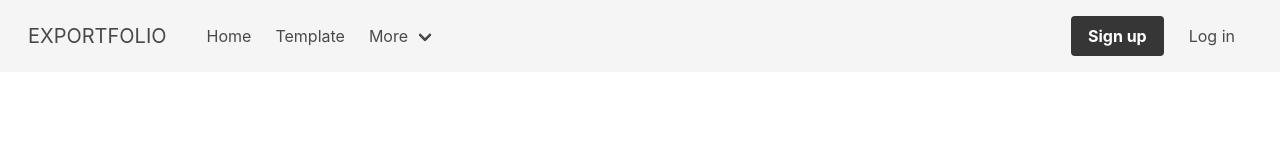
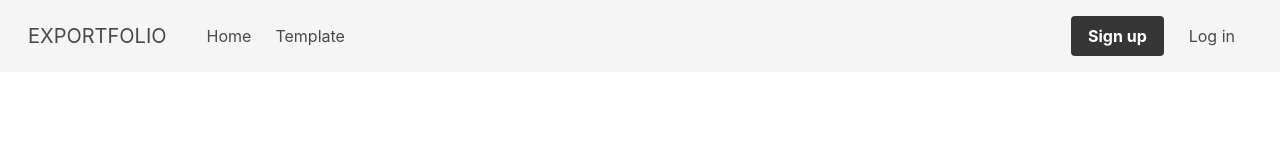
Before and after one commit to howac115/COMP30022, a React (Create React App) app in the folder client/: page / in a window 1280 px wide. Shown: the top 160 px of the page. Built offline with nearby package versions, Linux system fonts and the light colour scheme.

Commit message:
change some button on header

```diff
--- a/client/src/components/header.js
+++ b/client/src/components/header.js
@@ -62,33 +62,21 @@ class Header extends React.Component {
 
     render() {
         return (
-            <div className='homeHeader'>
             <nav className="navbar is-light" role="navigation" aria-label="main navigation">
                 <div className="navbar-brand">
                     <Link className="navbar-item" to="/">
                         <div className='logo-text'>EXPORTFOLIO</div>
                     </Link>
-                        <Link role="button" className="navbar-burger burger" aria-label="menu" aria-expanded="false" data-target="navbarBasicExample" to="/">
-
-                        </Link>
                 </div>
 
-                    <div id="navbarBasicExample" className="navbar-menu">
+                <div className="navbar-menu">
                     <div className="navbar-start">
                         <Link className="navbar-item" to="/">Home</Link>
                         <Link className="navbar-item" to="/">Template</Link>
-                            <div className="navbar-item has-dropdown is-hoverable">
-                                <Link className="navbar-link" to="/">More</Link>
-                                <div className="navbar-dropdown">
-                                    <Link className="navbar-item" to="/">About</Link>
-                                    <Link className="navbar-item" to="/"> Contact</Link>
-                                    <hr className="navbar-divider" />
-                                    <Link className="navbar-item" to="/">Report an issue</Link>
+                        {this.renderEdit()}
                     </div>
                 </div>
-                            {this.renderEdit()}
-                        </div>
-
+                <div className="navbar-menu is-active">
                     <div className="navbar-end">
                         <div className="navbar-item">
                             <div className="buttons">
@@ -98,7 +86,6 @@ class Header extends React.Component {
                     </div>
                 </div>
             </nav>
-            </div>
         );
     }
 }
```
Lines whose indentation alone changed are shown as unchanged.
